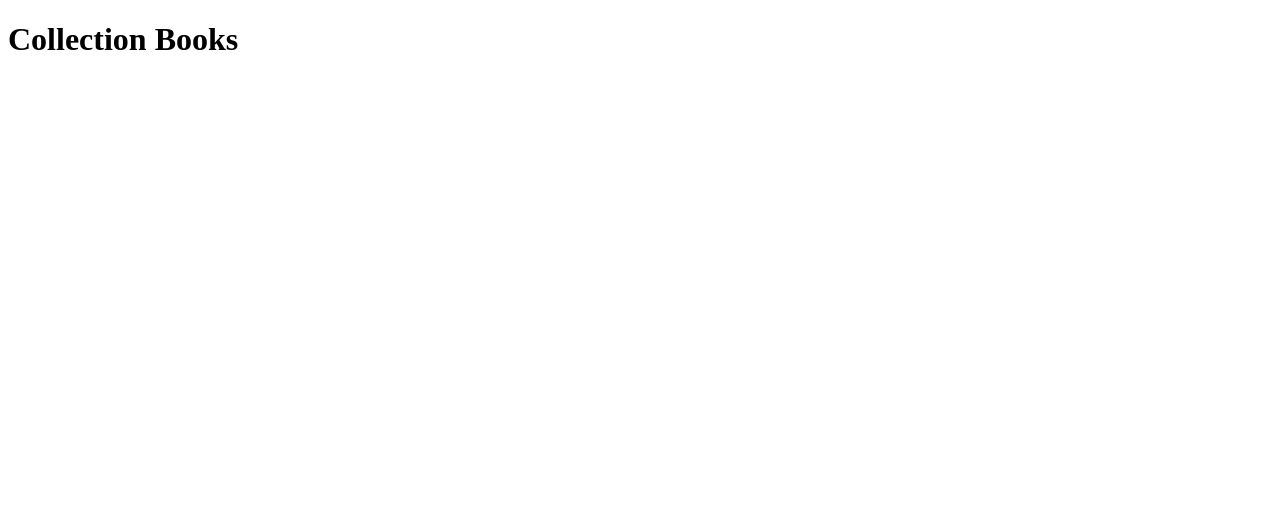
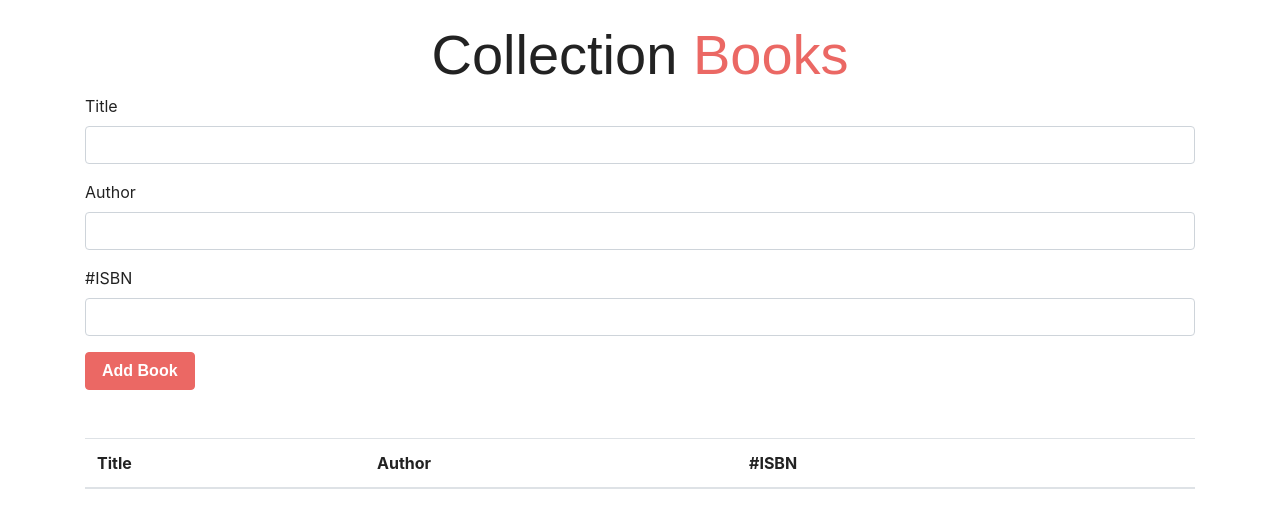
Before and after one commit to Ivan5/collection-books-app-vanilla-js, a website: page index.html in a window 1280 px wide. Drawn offline with nearby package versions, Linux system fonts and the light colour scheme; a web font is replaced by a local one.

Commit message:
Make a markup app

```diff
--- a/index.html
+++ b/index.html
@@ -4,8 +4,43 @@
     <meta charset="UTF-8" />
     <meta name="viewport" content="width=device-width, initial-scale=1.0" />
     <title>Collection Books</title>
+    <link
+      rel="stylesheet"
+      href="https://bootswatch.com/4/journal/bootstrap.min.css"
+    />
   </head>
   <body>
-    <h1>Collection Books</h1>
+    <div class="container mt-4">
+      <h1 class="text-center display-4">
+        Collection <span class="text-primary">Books</span>
+      </h1>
+      <form action="">
+        <div class="form-group">
+          <label for="titulo">Title</label>
+          <input type="text" id="titulo" class="form-control" />
+        </div>
+        <div class="form-group">
+          <label for="autor">Author</label>
+          <input type="text" id="autor" class="form-control" />
+        </div>
+        <div class="form-group">
+          <label for="isbn">#ISBN</label>
+          <input type="text" id="isbn" class="form-control" />
+        </div>
+        <input type="submit" value="Add Book" class="btn btn-primary" />
+      </form>
+
+      <table class="table table-striped mt-5">
+        <thead>
+          <tr>
+            <th>Title</th>
+            <th>Author</th>
+            <th>#ISBN</th>
+            <th></th>
+          </tr>
+        </thead>
+        <tbody id="libro-list"></tbody>
+      </table>
+    </div>
   </body>
 </html>
```
